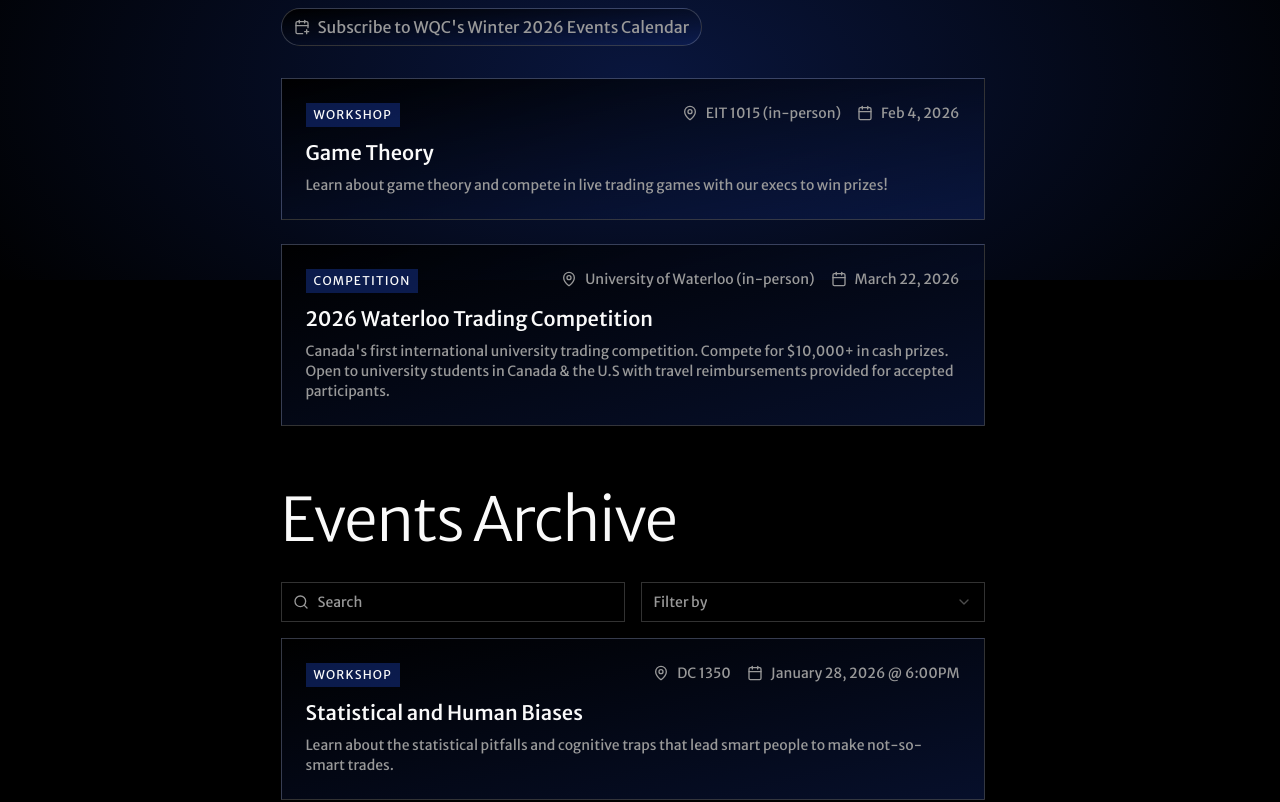
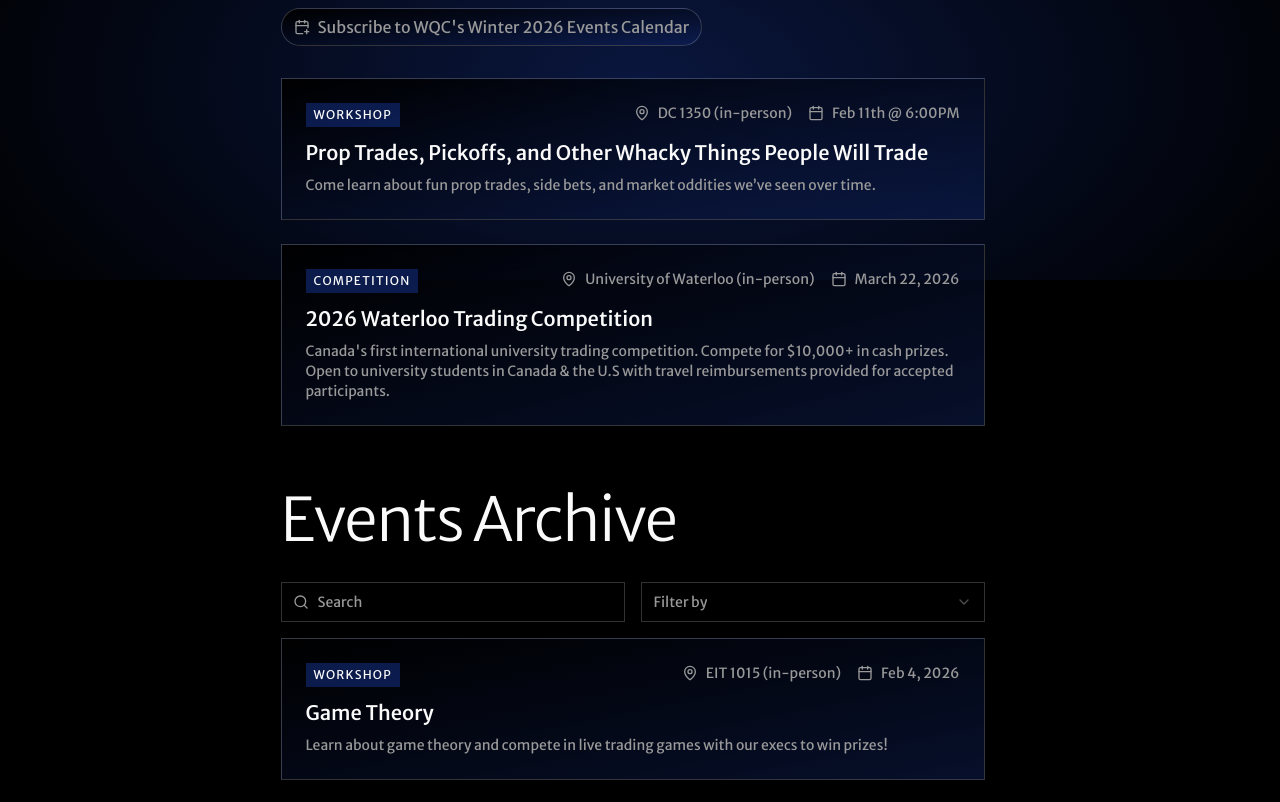
Before and after one commit to waterlooquantclub/waterlooquantclub.github.io, a React (Vite) app in the folder client/: page /events in a window 1280 px wide. Shown: the part 520-1322 px from the top of the page. Built offline with nearby package versions, Linux system fonts and the light colour scheme; the HTML template or start-up script is replaced by a standard one.

Commit message:
added prop trade event

```diff
--- a/client/src/pages/Events.tsx
+++ b/client/src/pages/Events.tsx
@@ -16,12 +16,11 @@ import {
 
 const events: EventData[] = [
   {
-    title: "Game Theory",
-    date: "Feb 4, 2026",
-    location: "EIT 1015 (in-person)",
+    title: "Prop Trades, Pickoffs, and Other Whacky Things People Will Trade",
+    date: "Feb 11th @ 6:00PM",
+    location: "DC 1350 (in-person)",
     type: "Workshop",
-    posterImage: "/events/gametheory-poster.jpg",
-    description: "Learn about game theory and compete in live trading games with our execs to win prizes!",
+    description: "Come learn about fun prop trades, side bets, and market oddities we’ve seen over time.",
   },
   {
     title: "2026 Waterloo Trading Competition",
@@ -35,6 +34,15 @@ const events: EventData[] = [
 ];
 
 const archivedEvents: EventData[] = [
+  {
+    title: "Game Theory",
+    date: "Feb 4, 2026",
+    location: "EIT 1015 (in-person)",
+    type: "Workshop",
+    posterImage: "/events/gametheory-poster.jpg",
+    tags: ["WINTER 26"],
+    description: "Learn about game theory and compete in live trading games with our execs to win prizes!",
+  },
   {
     title: "Statistical and Human Biases",
     date: "January 28, 2026 @ 6:00PM",
```
